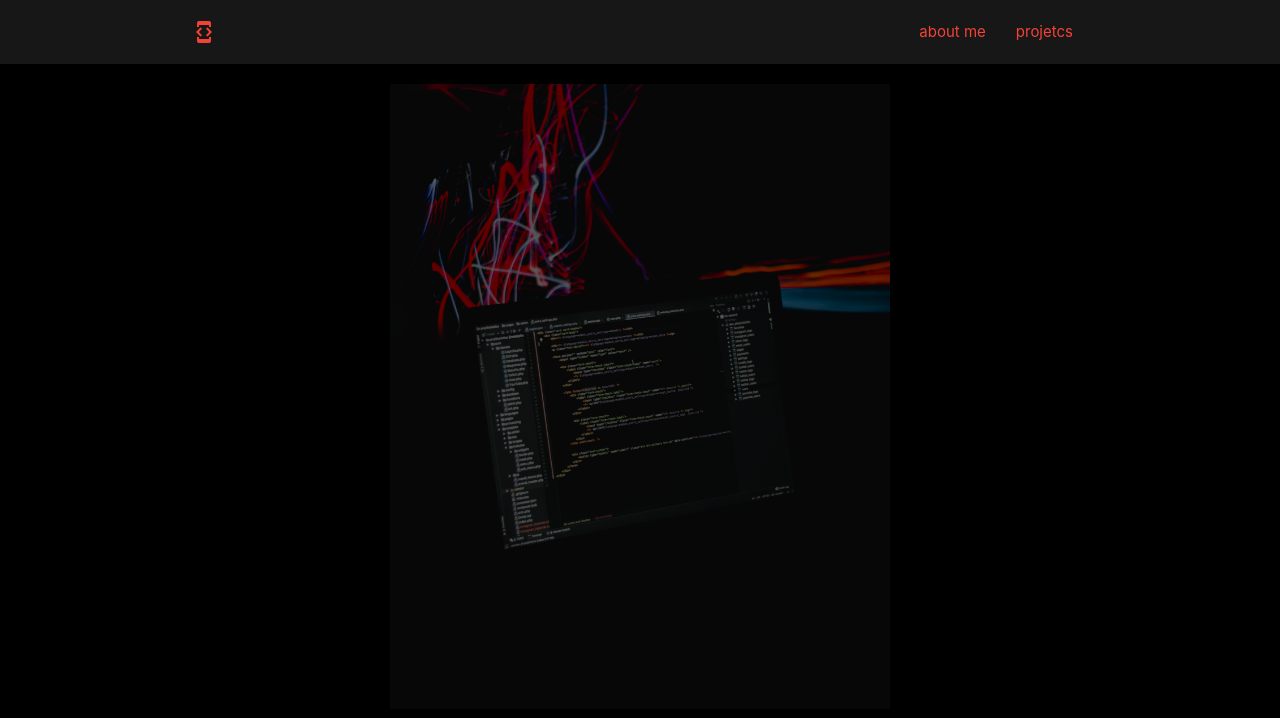
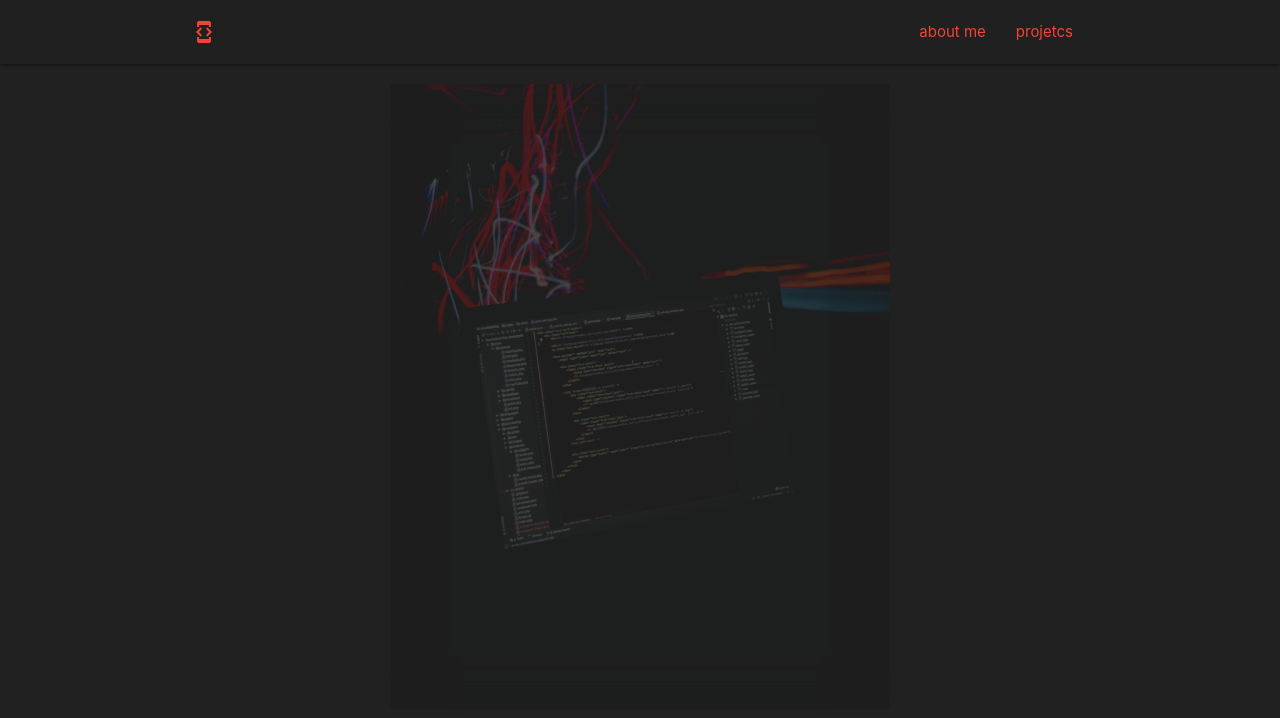
Before and after one commit to savio777/portfolio, a plain HTML site: page index.html in a window 1280 px wide. Drawn offline with nearby package versions, Linux system fonts and the light colour scheme.

Commit message:
testes com sombras

```diff
--- a/index.html
+++ b/index.html
@@ -16,7 +16,7 @@
     <link rel="stylesheet" href="./style.css" />
   </head>
 
-  <body class="black">
+  <body class="grey darken-4">
     <div class="navbar-fixed">
       <nav style="background-color: rgba(33, 33, 33, 0.7); z-index: 1000;">
         <div class="nav-wrapper">
@@ -39,7 +39,9 @@
     </div>
 
     <div class="container_image_back">
-      <img src="assets/background1.jpg" class="image_back" />
+      <div class="shadow">
+        <img src="assets/background1.jpg" class="image_back" />
+      </div>
     </div>
 
     <div id="about_me" class="container"></div>
--- a/style.css
+++ b/style.css
@@ -24,14 +24,17 @@ nav {
 
 .image_back {
   width: 500px;
-  opacity: 0.4;
+  opacity: 0.2;
   background: linear-gradient(rgba(0, 0, 0, 0.9), rgba(0, 0, 0, 0.9));
 }
 
-.image_back:hover{
-  background: rgba(0, 0, 0, 0.9);
+.shadow {
+  -moz-box-shadow: inset 0 0 50px #212121;
+  -webkit-box-shadow: inset 0 0 50px #212121;
+  box-shadow: inset 0 0 50px #212121;
 }
 
-.image_back:hover{
+.image_back:hover {
+  background: rgba(0, 0, 0, 0.9);
   opacity: 1;
 }
```
